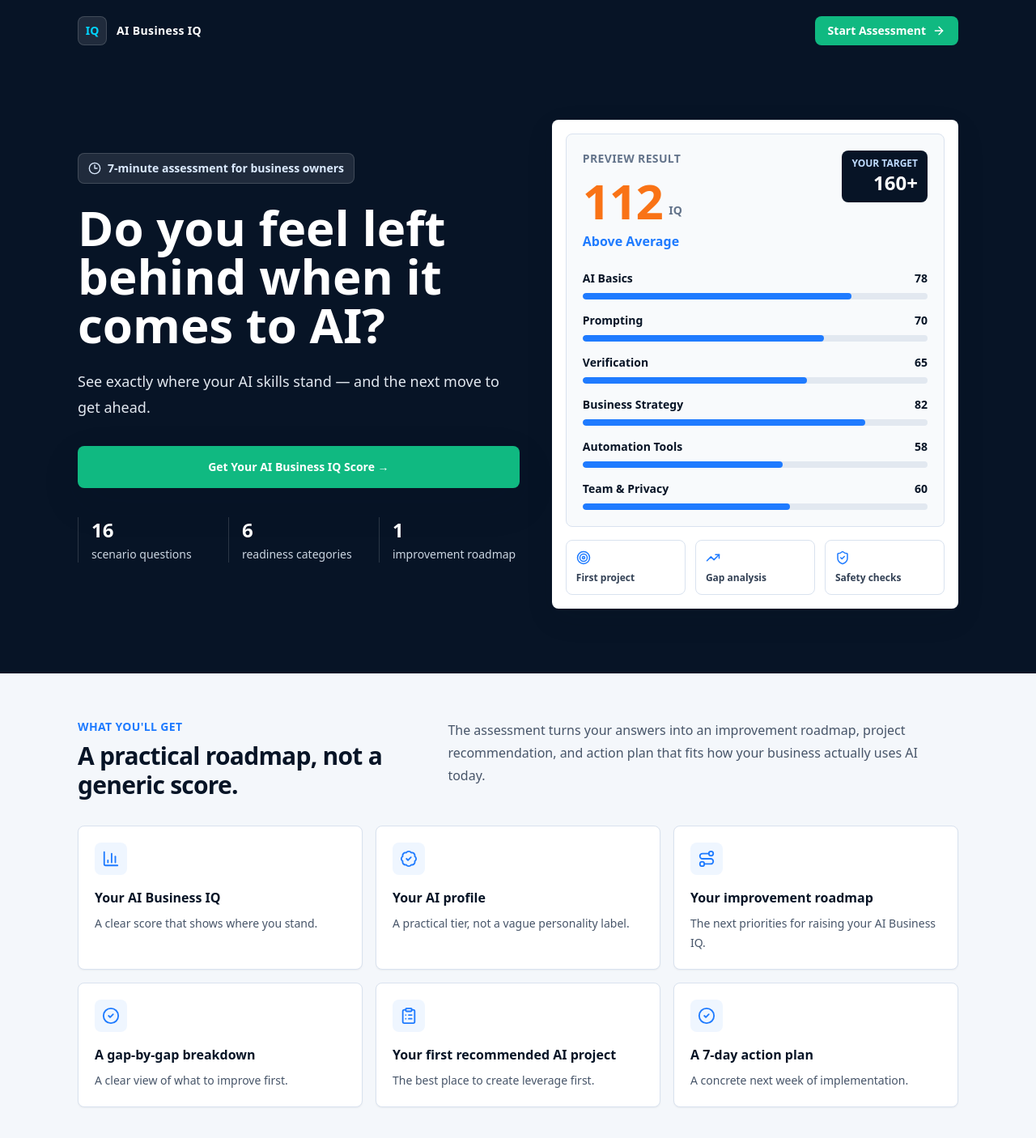
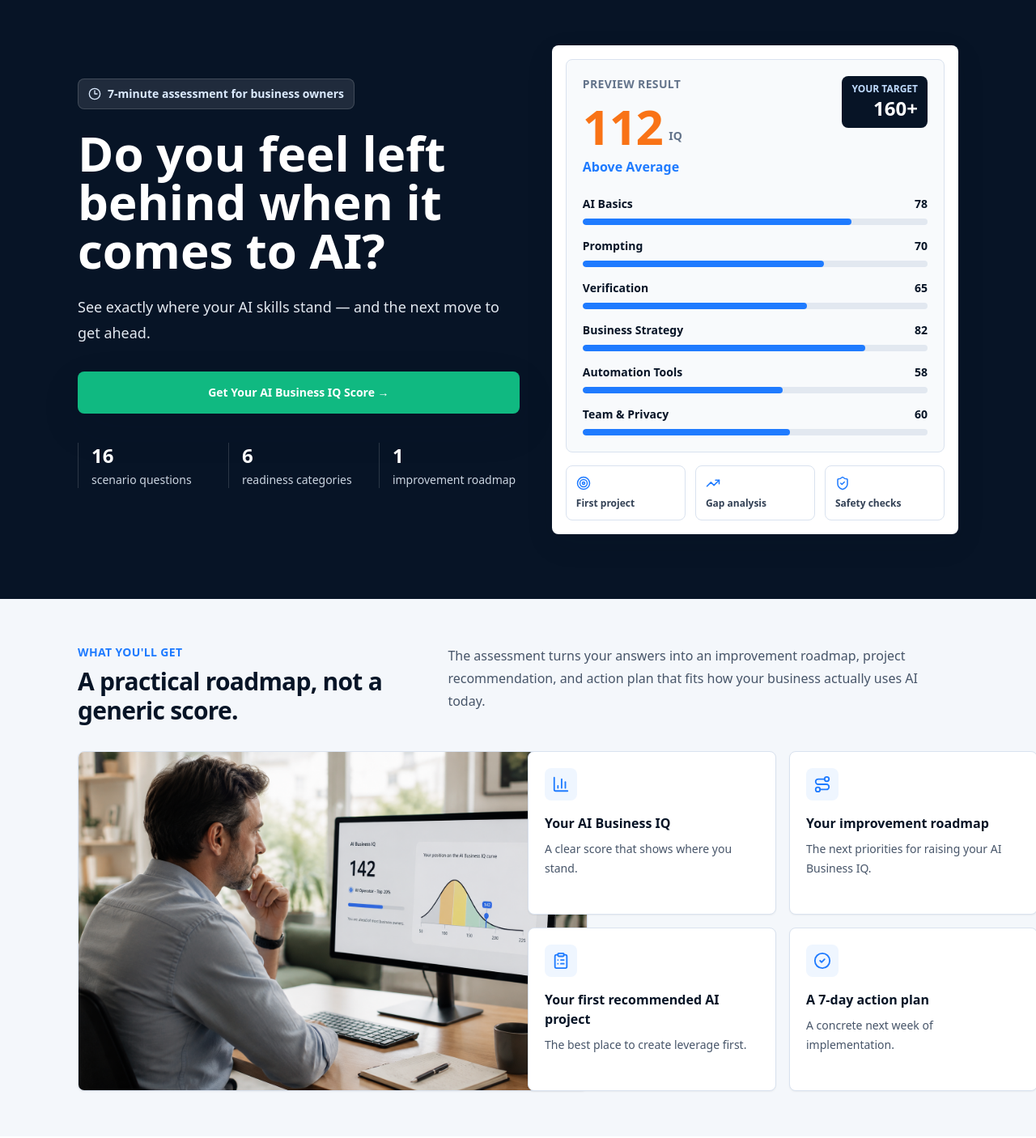
Before and after one commit to yuri799/ai-execution-score, a Next.js app: page / in a window 1280 px wide. Shown: the top 1406 px of the page at 81% size. Built offline with nearby package versions, Linux system fonts and the light colour scheme.

Commit message:
modifed files

```diff
--- a/src/app/page.tsx
+++ b/src/app/page.tsx
@@ -1,12 +1,11 @@
 import Link from "next/link";
-import { ArrowRight, ChartColumn, CircleCheck, BadgeCheck, ClipboardList, Route } from "lucide-react";
+import Image from "next/image";
+import { ChartColumn, CircleCheck, ClipboardList, Route } from "lucide-react";
 import { PreviewCard } from "@/components/PreviewCard";
 
 const outcomes = [
   { icon: ChartColumn, label: "Your AI Business IQ", desc: "A clear score that shows where you stand." },
-  { icon: BadgeCheck, label: "Your AI profile", desc: "A practical tier, not a vague personality label." },
   { icon: Route, label: "Your improvement roadmap", desc: "The next priorities for raising your AI Business IQ." },
-  { icon: CircleCheck, label: "A gap-by-gap breakdown", desc: "A clear view of what to improve first." },
   { icon: ClipboardList, label: "Your first recommended AI project", desc: "The best place to create leverage first." },
   { icon: CircleCheck, label: "A 7-day action plan", desc: "A concrete next week of implementation." },
 ];
@@ -15,18 +14,7 @@ export default function LandingPage() {
   return (
     <main className="min-h-screen bg-mist text-ink">
       <section className="bg-navy text-white">
-        <div className="mx-auto flex max-w-6xl items-center justify-between px-6 py-5 lg:px-8">
-          <div className="flex items-center gap-3">
-            <span className="grid h-9 w-9 place-items-center rounded-lg border border-white/15 bg-white/10 text-sm font-black text-[#00d4ff]">IQ</span>
-            <span className="text-sm font-bold tracking-wide">AI Business IQ</span>
-          </div>
-          <Link href="/quiz" className="hidden items-center gap-2 rounded-lg bg-emerald-500 px-4 py-2 text-sm font-bold text-white transition hover:bg-emerald-600 sm:inline-flex">
-            Start Assessment
-            <ArrowRight size={16} />
-          </Link>
-        </div>
-
-        <div className="mx-auto grid max-w-6xl gap-10 px-6 pb-16 pt-8 lg:grid-cols-[1fr_0.92fr] lg:px-8 lg:pb-20 lg:pt-14">
+        <div className="mx-auto grid max-w-6xl gap-10 px-6 pb-16 pt-8 lg:grid-cols-[1fr_0.92fr] lg:px-8 lg:pb-20 lg:pt-10">
           <div className="flex flex-col justify-center">
             <div className="mb-6 inline-flex w-fit items-center gap-2 rounded-lg border border-white/15 bg-white/10 px-3 py-2 text-sm font-semibold text-blue-100">
               <svg xmlns="http://www.w3.org/2000/svg" width="16" height="16" viewBox="0 0 24 24" fill="none" stroke="currentColor" strokeWidth="2" strokeLinecap="round" strokeLinejoin="round"><circle cx="12" cy="12" r="10" /><polyline points="12 6 12 12 16.5 12" /></svg>
@@ -34,11 +22,11 @@ export default function LandingPage() {
             </div>
             <h1 className="max-w-3xl text-5xl font-bold leading-[1.02] sm:text-6xl">Do you feel left behind when it comes to AI?</h1>
             <p className="mt-6 max-w-2xl text-lg leading-8 text-slate-200">
-              See exactly where your AI skills stand — and the next move to get ahead.
+              See exactly where your AI skills stand &mdash; and the next move to get ahead.
             </p>
             <div className="mt-8 max-w-2xl">
               <Link href="/quiz" className="inline-flex w-full items-center justify-center gap-2 rounded-lg bg-emerald-500 px-6 py-4 text-center text-sm font-black text-white shadow-soft transition hover:bg-emerald-600">
-                Get Your AI Business IQ Score →
+                Get Your AI Business IQ Score &rarr;
               </Link>
             </div>
             <div className="mt-9 grid max-w-2xl gap-3 sm:grid-cols-3">
@@ -69,7 +57,17 @@ export default function LandingPage() {
           </div>
           <p className="text-base leading-7 text-slate-600">The assessment turns your answers into an improvement roadmap, project recommendation, and action plan that fits how your business actually uses AI today.</p>
         </div>
-        <div className="grid gap-4 sm:grid-cols-2 lg:grid-cols-3">
+        <div className="grid items-stretch gap-6 lg:grid-cols-2">
+          <div className="aspect-[3/2] overflow-hidden rounded-lg border border-line bg-white shadow-sm">
+            <Image
+              src="/ai-iq-score.png"
+              alt="Business owner reviewing an AI Business IQ score dashboard"
+              width={1536}
+              height={1024}
+              className="h-full w-full object-cover"
+            />
+          </div>
+          <div className="grid gap-4 sm:grid-cols-2 lg:aspect-[3/2]">
             {outcomes.map(({ icon: Icon, label, desc }) => (
               <div key={label} className="rounded-lg border border-line bg-white p-5 shadow-sm transition hover:-translate-y-0.5 hover:shadow-soft">
                 <div className="grid h-10 w-10 place-items-center rounded-lg bg-blue-50 text-electric">
@@ -80,6 +78,7 @@ export default function LandingPage() {
               </div>
             ))}
           </div>
+        </div>
       </section>
     </main>
   );
```
Also changed, not shown: public/ai-iq-score.png (added). Lines whose indentation alone changed are shown as unchanged.
